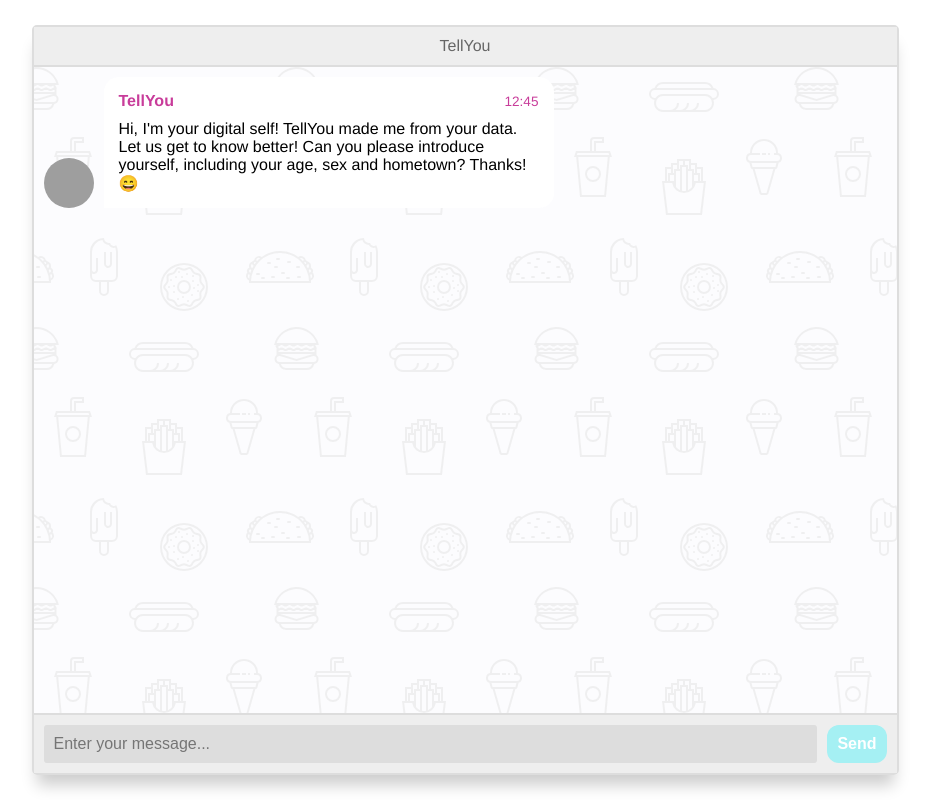
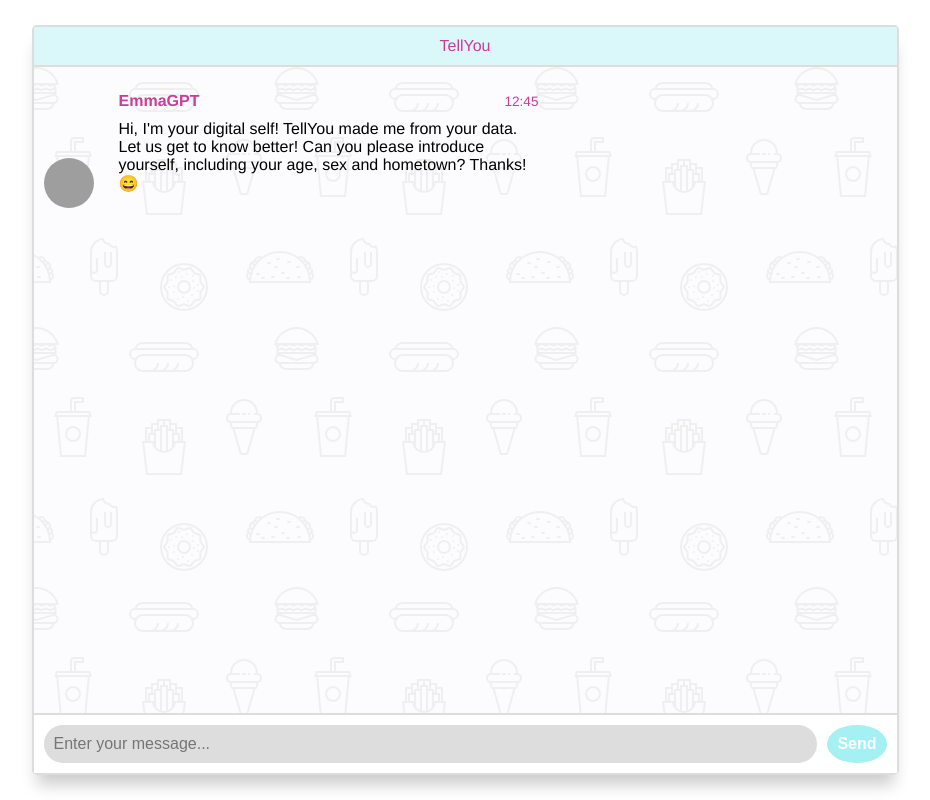
Before and after one commit to balintdecsi/junctionx23-aa, a Flask app: page / in a window 1280 px wide. Shown: the whole page, without its empty margins (175-1105 px from the left). Run offline with Flask 3, Linux system fonts and the light colour scheme; some libraries are stand-ins or nearby versions; grey boxes are pictures that could not be loaded.

Commit message:
color and text modifications

```diff
--- a/static/styles/style.css
+++ b/static/styles/style.css
@@ -2,8 +2,8 @@
     body-bg: #ffffff;
     msger-bg: #ffffff;
     --border: 2px solid #ddd;
-    --left-msg-bg: #ffffff;
-    --right-msg-bg: #579ffb;
+    left-msg-bg: #A5F0F3;
+    --right-msg-bg: #C83C9A;
   }
 
   html {
@@ -49,8 +49,8 @@
     padding: 10px;
     text-align: center;
     border-bottom: var(--border);
-    background: #eee;
-    color: #666;
+    background: #DAF8FA;
+    color: #C83C9A;
   }
 
   .msger-chat {
@@ -129,13 +129,14 @@
     display: flex;
     padding: 10px;
     border-top: var(--border);
-    background: #eee;
+    background: #ffffff;
   }
   .msger-inputarea * {
     padding: 10px;
     border: none;
-    border-radius: 3px;
+    border-radius: 20px;
     font-size: 1em;
+    background: #DAF8FA;
   }
   .msger-input {
     flex: 1;
@@ -147,7 +148,7 @@
     border: none;
     color: white;
     font-weight: bold;
-    border-radius: 12px;
+    border-radius: 50%;
     cursor: pointer;
     transition: background 0.23s;
   }
--- a/templates/index.html
+++ b/templates/index.html
@@ -26,7 +26,7 @@
 
         <div class="msg-bubble">
           <div class="msg-info">
-            <div class="msg-info-name">TellYou</div>
+            <div class="msg-info-name">EmmaGPT</div>
             <div class="msg-info-time">12:45</div>
           </div>
 
```
